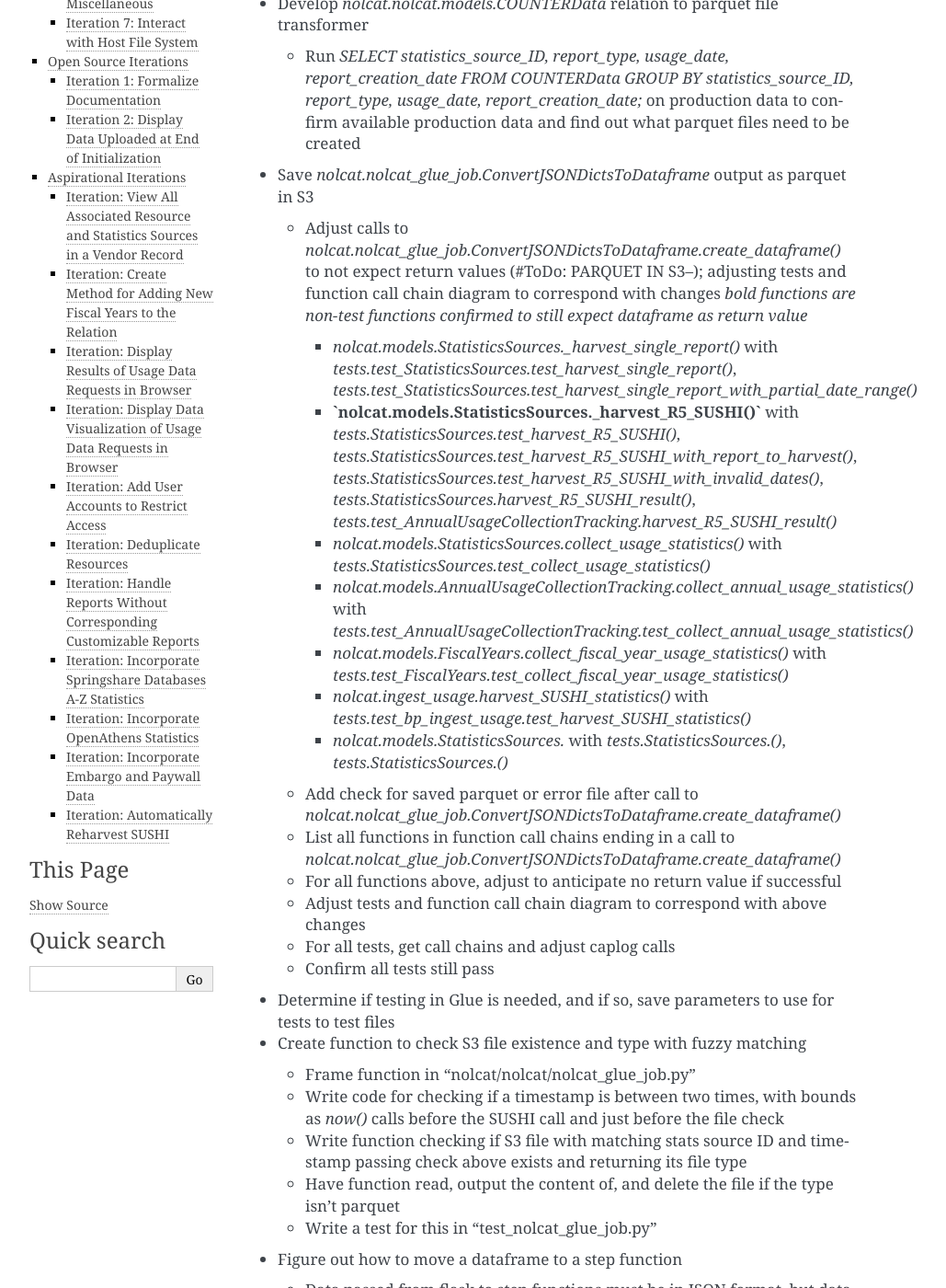
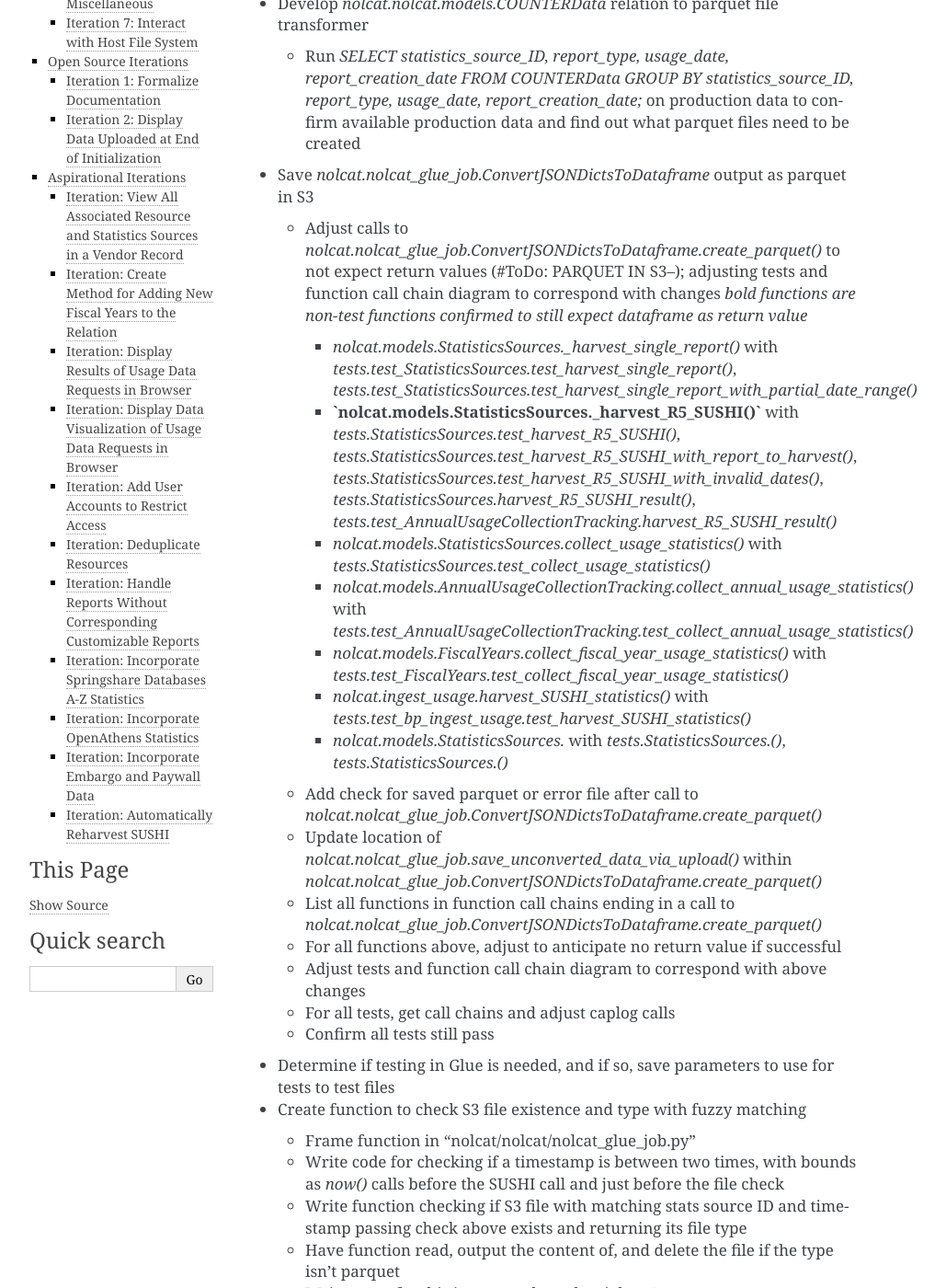
Before and after one commit to ereiskind/nolcat, a Sphinx documentation site: the page built from docs/source/roadmap.rst, in a window 1280 px wide and 1400 px high, scrolled down 563 px. Shown: the whole window at 92% size, without its empty margins (148-1177 px from the left). Built offline with Sphinx 7.4.7, drawn with Linux system fonts in a browser that asks for light colours.

Commit message:
Rename `ConvertJSONDictToParquet.create_dataframe()`

```diff
--- a/docs/source/roadmap.rst
+++ b/docs/source/roadmap.rst
@@ -18,7 +18,7 @@
 
 * Save `nolcat.nolcat_glue_job.ConvertJSONDictsToDataframe` output as parquet in S3
 
-  * Adjust calls to `nolcat.nolcat_glue_job.ConvertJSONDictsToDataframe.create_dataframe()` to not expect return values (#ToDo: PARQUET IN S3--); adjusting tests and function call chain diagram to correspond with changes *bold functions are non-test functions confirmed to still expect dataframe as return value*
+  * Adjust calls to `nolcat.nolcat_glue_job.ConvertJSONDictsToDataframe.create_parquet()` to not expect return values (#ToDo: PARQUET IN S3--); adjusting tests and function call chain diagram to correspond with changes *bold functions are non-test functions confirmed to still expect dataframe as return value*
 
     * `nolcat.models.StatisticsSources._harvest_single_report()` with `tests.test_StatisticsSources.test_harvest_single_report()`, `tests.test_StatisticsSources.test_harvest_single_report_with_partial_date_range()`
     * **`nolcat.models.StatisticsSources._harvest_R5_SUSHI()`** with `tests.StatisticsSources.test_harvest_R5_SUSHI()`, `tests.StatisticsSources.test_harvest_R5_SUSHI_with_report_to_harvest()`, `tests.StatisticsSources.test_harvest_R5_SUSHI_with_invalid_dates()`, `tests.StatisticsSources.harvest_R5_SUSHI_result()`, `tests.test_AnnualUsageCollectionTracking.harvest_R5_SUSHI_result()`
@@ -28,8 +28,9 @@
     * `nolcat.ingest_usage.harvest_SUSHI_statistics()` with `tests.test_bp_ingest_usage.test_harvest_SUSHI_statistics()`
     * `nolcat.models.StatisticsSources.` with `tests.StatisticsSources.()`, `tests.StatisticsSources.()`
 
-  * Add check for saved parquet or error file after call to `nolcat.nolcat_glue_job.ConvertJSONDictsToDataframe.create_dataframe()`
-  * List all functions in function call chains ending in a call to `nolcat.nolcat_glue_job.ConvertJSONDictsToDataframe.create_dataframe()`
+  * Add check for saved parquet or error file after call to `nolcat.nolcat_glue_job.ConvertJSONDictsToDataframe.create_parquet()`
+  * Update location of `nolcat.nolcat_glue_job.save_unconverted_data_via_upload()` within `nolcat.nolcat_glue_job.ConvertJSONDictsToDataframe.create_parquet()`
+  * List all functions in function call chains ending in a call to `nolcat.nolcat_glue_job.ConvertJSONDictsToDataframe.create_parquet()`
   * For all functions above, adjust to anticipate no return value if successful
   * Adjust tests and function call chain diagram to correspond with above changes
   * For all tests, get call chains and adjust caplog calls
```
Also changed, not shown: 5 other files.
